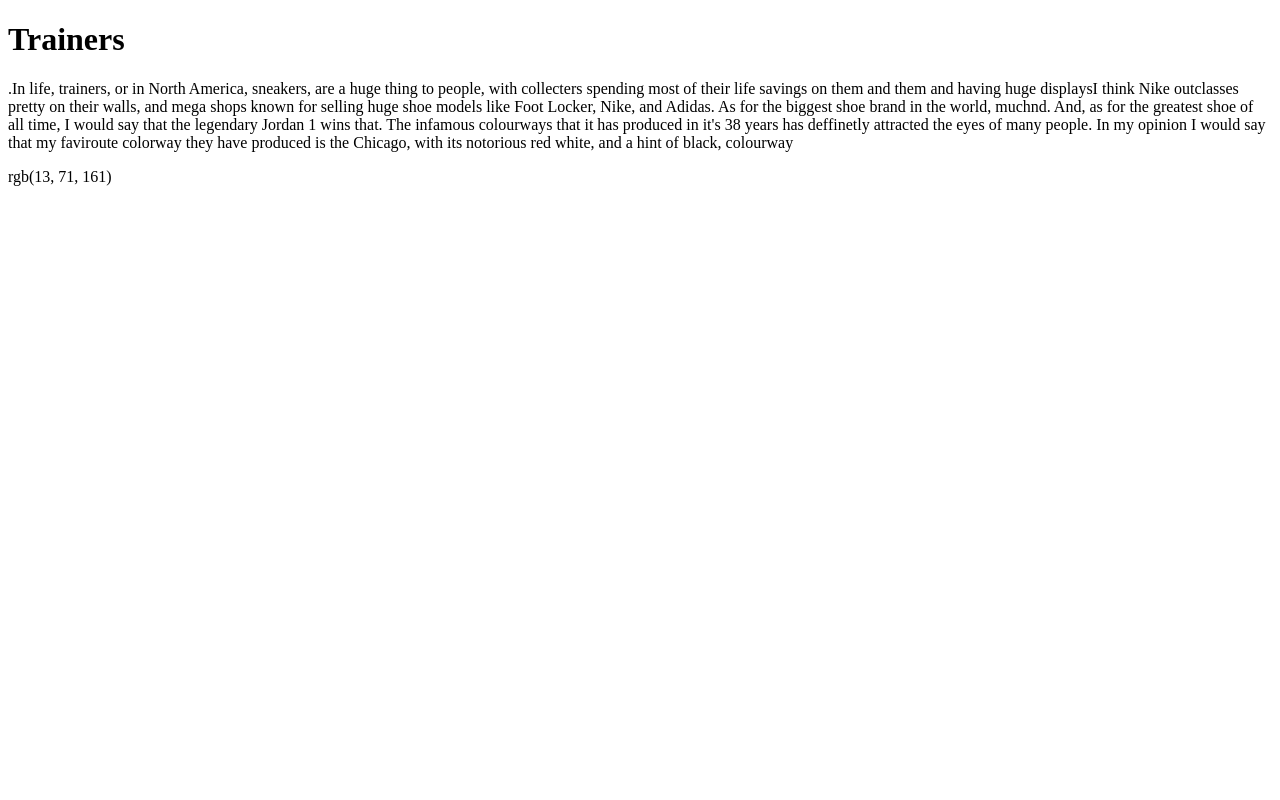
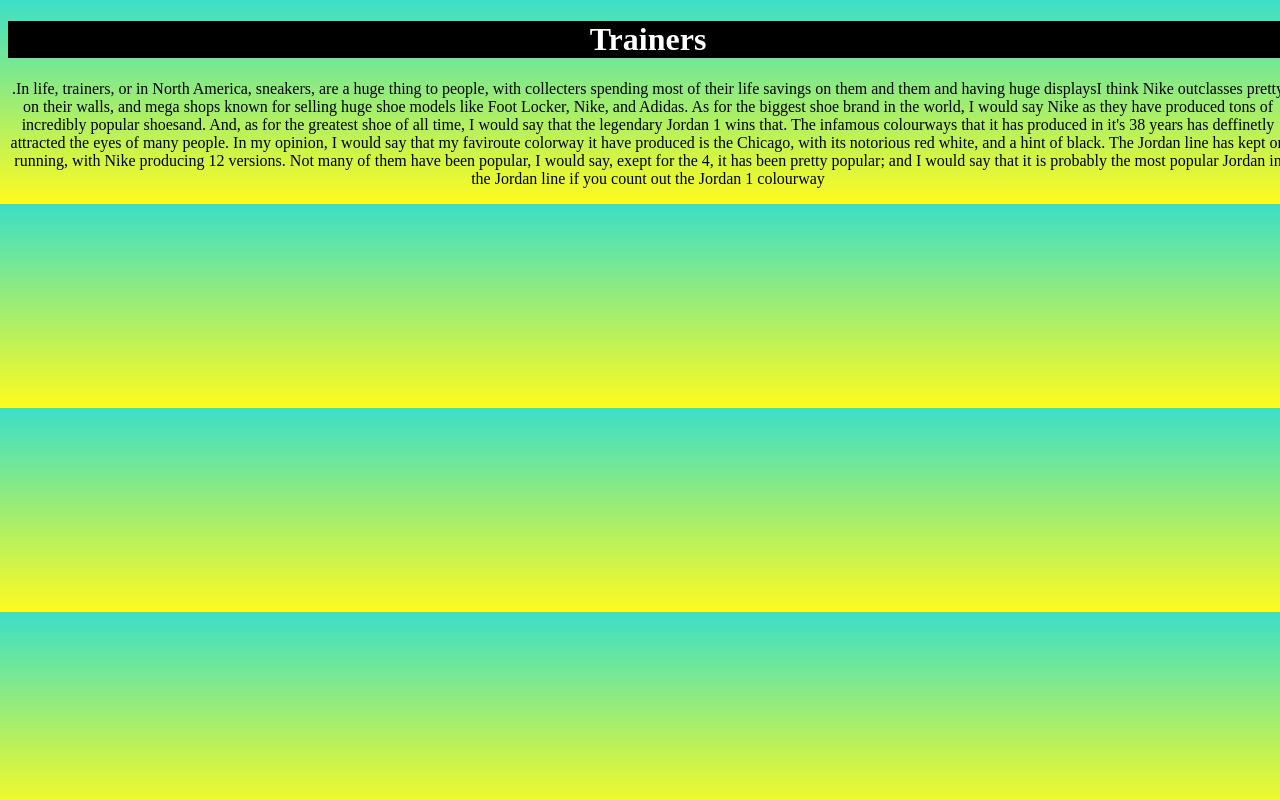
Before and after one commit to es8596/myWebsite, a plain HTML site: page index.html in a window 1280 px wide. Drawn offline with Linux system fonts and the light colour scheme.

Commit message:
Update index.html

```diff
--- a/index.html
+++ b/index.html
@@ -2,14 +2,33 @@
 <html>
 <head>
 <title>Page Title</title>
-</head>
+<style>
+
+h1{
+color: rgb(255,255,255);
+
+background-color: rgb(0,0,0);
+}
+
+body{
+
+text-align: center;
+background-image: linear-gradient(rgb(59, 223, 199), rgb(255, 251, 31));
+
+min-width: 100%;
+min-height: 100%;
+
+}
+</style>
+  </head>
 <body>
 
 <h1>Trainers</h1>
 <p>.In life, trainers, or in North America, sneakers, are a huge thing to people, with collecters spending most of their life savings on them and them and having huge displaysI think Nike outclasses pretty
-  on their walls, and mega shops known for selling huge shoe models like Foot Locker, Nike, and Adidas. As for the biggest shoe brand in the world, muchnd. And, as for the greatest shoe of all time, I would say that the legendary Jordan 1 wins that. The infamous colourways that it has produced in it's 38 years has
-  deffinetly attracted the eyes of many people. In my opinion I would say that my faviroute colorway they have produced is the Chicago, with its notorious red white, and a hint of black,
+  on their walls, and mega shops known for selling huge shoe models like Foot Locker, Nike, and Adidas. As for the biggest shoe brand in the world, I would say Nike as they have produced tons of incredibly popular shoesand.
+  And, as for the greatest shoe of all time, I would say that the legendary Jordan 1 wins that. The infamous colourways that it has produced in it's 38 years has deffinetly attracted the eyes of many people.
+  In my opinion, I would say that my faviroute colorway it have produced is the Chicago, with its notorious red white, and a hint of black. The Jordan line has kept on running, with Nike producing 12 versions. Not many
+  of them have been popular, I would say, exept for the 4, it has been pretty popular; and I would say that it is probably the most popular Jordan in the Jordan line if you count out the Jordan 1
   colourway</p>
 </body>
-rgb(13, 71, 161)
 </html>
```
